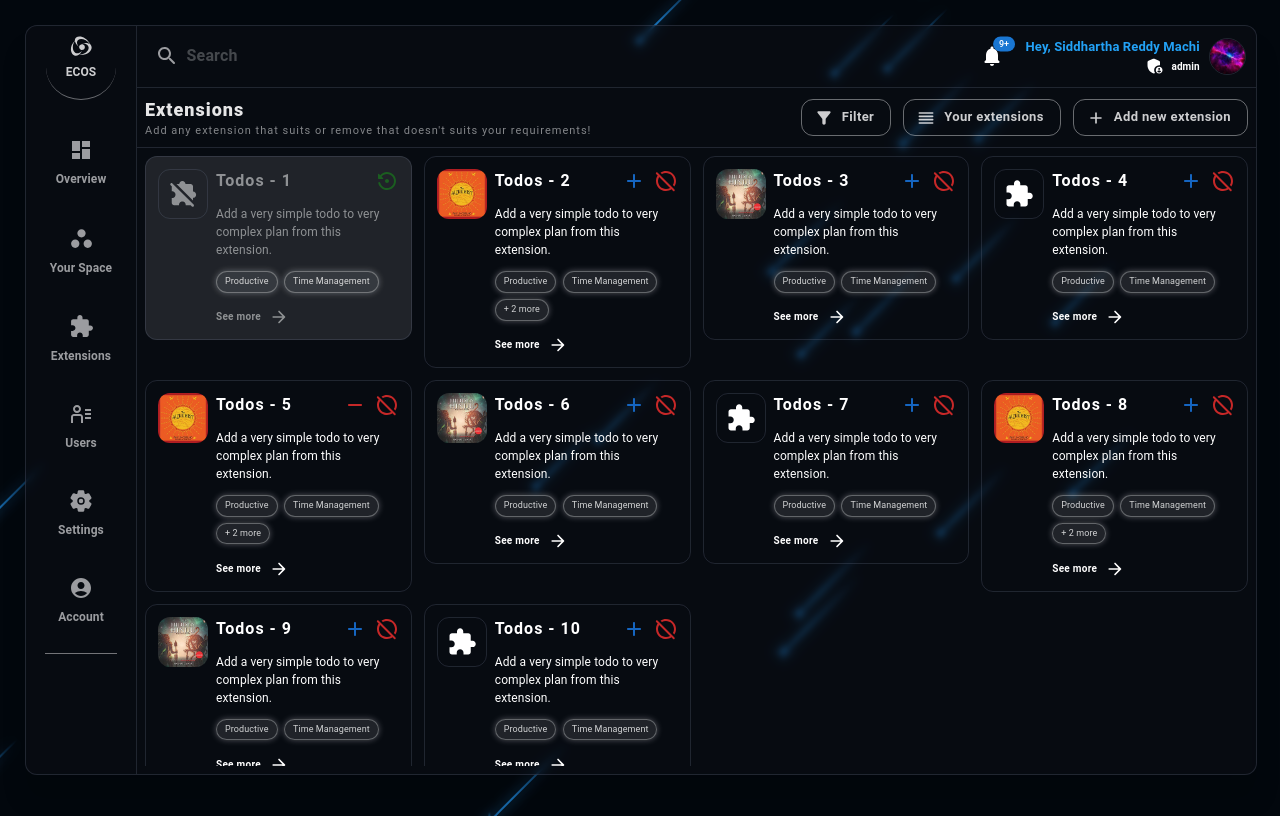
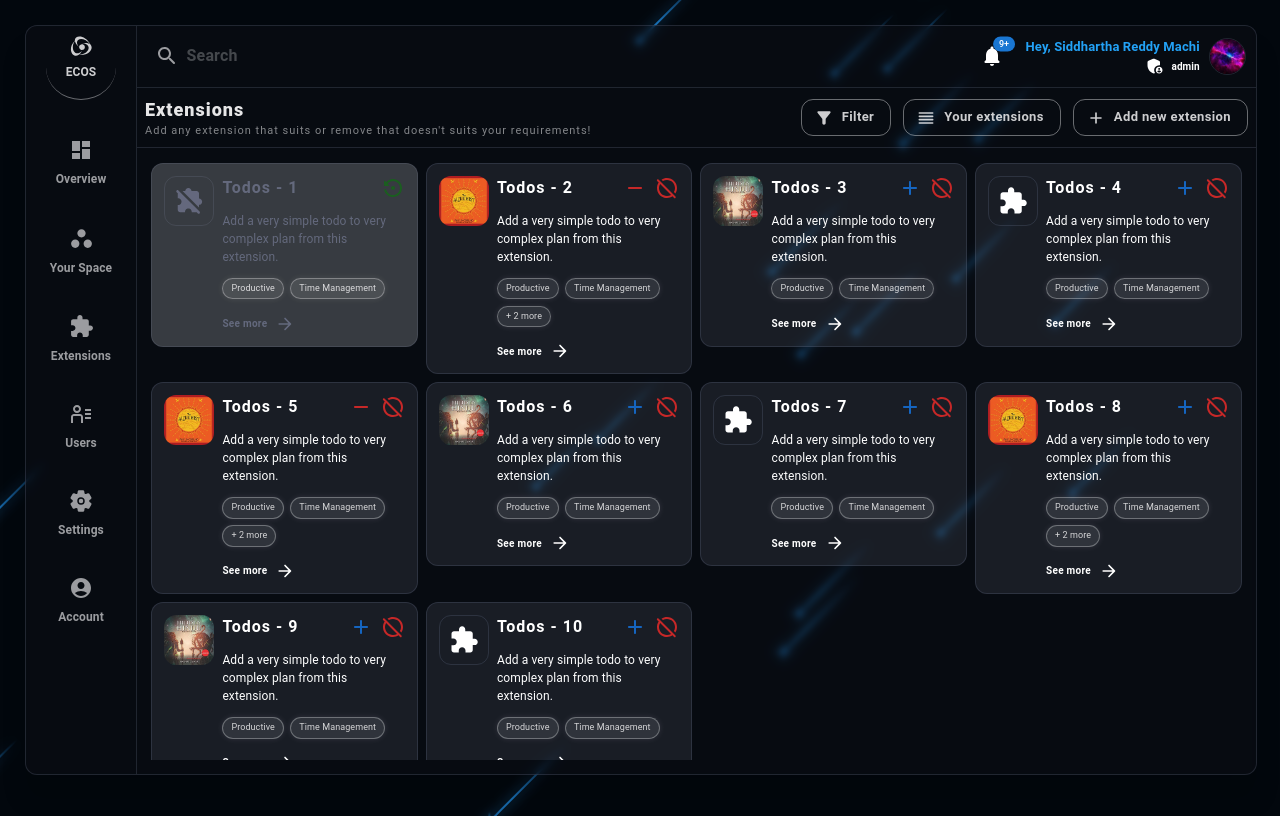
Before and after one commit to Siddhartha-machi/project-ecos, a React (Vite) app in the folder ecos-fe/: page /extensions/users in a window 1280 px wide. Built offline with nearby package versions, Linux system fonts and the light colour scheme; the HTML template or start-up script is replaced by a standard one.

Commit message:
Feat sidebar tooltip UI refactoring

```diff
--- a/ecos-fe/public/mocks/extensions.json
+++ b/ecos-fe/public/mocks/extensions.json
@@ -8,8 +8,8 @@
             "Time Management"
         ],
         "meta": {
-            "added": true,
-            "disabled": true
+            "disabled": true,
+            "added": false
         }
     },
     {
@@ -24,7 +24,7 @@
             "Office"
         ],
         "meta": {
-            "added": false
+            "added": true
         }
     },
     {
--- a/ecos-fe/src/atoms/AppAtoms.tsx
+++ b/ecos-fe/src/atoms/AppAtoms.tsx
@@ -20,7 +20,6 @@ import {
   extensionActionProps,
   listToolTipItemType,
   localHeaderProps,
-  messageToolTipProps,
 } from "../typeDefs/atom";
 import { chip, listToolTip, localHeader, toolTip } from "../styles/atom";
 import ErrorContainer from "../layout/ErrorContainer";
@@ -34,7 +33,7 @@ import {
 
 // Custom components
 const SimpleToolTip = ({ data }: { data: string }) => {
-  return <Typography sx={toolTip.text}>{data}</Typography>;
+  return <Typography sx={listToolTip.text}>{data}</Typography>;
 };
 
 export const MenuListToolTip = (props: listToolTipItemType) => {
@@ -46,17 +45,19 @@ export const MenuListToolTip = (props: listToolTipItemType) => {
 
   if (data.length < 1) {
     return (
-      <Box sx={toolTip.listContainer}>
-        <Box sx={toolTip.titleContainer}>
+      <Box sx={listToolTip.listContainer}>
+        <Box sx={listToolTip.titleContainer}>
           <Typography sx={toolTip.title}>{title}</Typography>
         </Box>
-        <Box sx={toolTip.emptyContent}>
-          <Typography sx={toolTip.fallbackMessage}>Nothing here!</Typography>
+        <Box sx={listToolTip.emptyContent}>
+          <Typography sx={listToolTip.fallbackMessage}>
+            Nothing here!
+          </Typography>
           {option && (
             <Button
               endIcon={option.Icon && <option.Icon />}
               onClick={option.action}
-              sx={toolTip.addButton}
+              sx={listToolTip.addButton}
             >
               {option.label}
             </Button>
@@ -66,31 +67,27 @@ export const MenuListToolTip = (props: listToolTipItemType) => {
     );
   }
   return (
-    <Box sx={toolTip.listContainer}>
-      <Box sx={toolTip.titleContainer}>
+    <Box sx={listToolTip.listContainer}>
+      <Box sx={listToolTip.titleContainer}>
         <Typography sx={toolTip.title}>{title}</Typography>
       </Box>
-      <Box sx={toolTip.content}>
+      <Box sx={listToolTip.content}>
         {data.map((item, index: number) => (
-          <Box key={`list-tip-${index}`} sx={toolTip.listItemContainer}>
+          <Box key={`list-tip-${index}`} sx={listToolTip.listItemContainer}>
             {item.image ? (
               <Box component={"img"} sx={listToolTip.img} src={item.image} />
             ) : (
               <ExtensionRoundedIcon sx={listToolTip.fallBackIcon} />
             )}
             <Typography sx={listToolTip.title}>{item.title}</Typography>
-            <ExtensionActions
-              privileged={admin}
-              data={item}
-              itemIndex={index}
-            />
+            <ExtensionActions privileged={admin} data={item} />
           </Box>
         ))}
         {option && (
           <Button
             startIcon={option.Icon && <option.Icon />}
             onClick={option.action}
-            sx={toolTip.addButton}
+            sx={listToolTip.addButton}
           >
             {option.label}
           </Button>
@@ -101,17 +98,17 @@ export const MenuListToolTip = (props: listToolTipItemType) => {
 };
 
 export const ExtensionActions = (props: extensionActionProps) => {
-  const { privileged, data, itemIndex } = props;
+  const { privileged, data } = props;
 
   const dispatch = useAppDispatch();
 
   const enableDisableHandler = React.useCallback(() => {
-    dispatch(toggleExtension(itemIndex));
-  }, [dispatch, itemIndex]);
+    dispatch(toggleExtension(data.id));
+  }, [dispatch, data.id]);
 
   const addRemoveHandler = React.useCallback(() => {
-    dispatch(toggleFromCollection(itemIndex));
-  }, [dispatch, itemIndex]);
+    dispatch(toggleFromCollection(data.id));
+  }, [dispatch, data.id]);
 
   return (
     <Box sx={listToolTip.actionsContainer}>
@@ -161,16 +158,6 @@ export const ExtensionActions = (props: extensionActionProps) => {
           </AppToolTip>
         ))}
     </Box>
-  );
-};
-
-export const MessageToolTip = (props: messageToolTipProps) => {
-  const { Icon, data } = props;
-
-  return (
-    <Typography>
-      {Icon && <Icon />} {data}
-    </Typography>
   );
 };
 
@@ -268,4 +255,7 @@ export const AppButton = styled(Button)({
     backgroundColor: "transparent",
     color: theme.white10,
   },
+  "&:disabled": {
+    color: theme.inactive,
+  },
 });
--- a/ecos-fe/src/global/theme.ts
+++ b/ecos-fe/src/global/theme.ts
@@ -1,9 +1,14 @@
 const theme = {
-  border: "1px solid rgba(113 119 144 / 25%)", //"1.5px solid rgba(255, 255, 255, 0.06)",
+  border: "1px solid rgba(113 119 144 / 25%)",
+  borderDark: "1px solid rgba(163 169 194 / 50%)",
   borderLight: "1px solid rgba(255,255,255,0.4)",
   blue: "#23a2f6",
-  mainBackground: "#0d1117",
+  mainBackground: "rgb(146 151 179 / 13%)",
   containerBackground: "#161b22",
+  inactive: "rgb(113 119 144 / 78%)",
+  main0: "rgb(126 131 159 / 8%)",
+  main1: "rgb(166 171 199 / 18%)",
+  main2: "rgb(186 191 219 / 23%)",
   white1: "rgba(255,255,255,0.1)",
   white2: "rgba(255,255,255,0.2)",
   white3: "rgba(255,255,255,0.3)",
--- a/ecos-fe/src/layout/Sidebar.tsx
+++ b/ecos-fe/src/layout/Sidebar.tsx
@@ -1,6 +1,6 @@
 import * as React from "react";
 
-import { Box, Divider, IconButton, Stack, Typography } from "@mui/material";
+import { Box, IconButton, Stack, Typography } from "@mui/material";
 import { MdDashboard } from "@react-icons/all-files/md/MdDashboard";
 import { IoSettings } from "@react-icons/all-files/io5/IoSettings";
 import { MdAccountCircle } from "@react-icons/all-files/md/MdAccountCircle";
@@ -120,7 +120,6 @@ export const Sidebar = () => {
             </AppToolTip>
           );
         })}
-        <Divider sx={{ backgroundColor: "rgba(255,255,255,0.5)" }} />
       </Stack>
     </Box>
   );
--- a/ecos-fe/src/pages/Extensions/Extensions.tsx
+++ b/ecos-fe/src/pages/Extensions/Extensions.tsx
@@ -51,7 +51,7 @@ const Extensions = () => {
     dispatch(
       loadExtensionsData({
         userExtensions: [
-          { id: "1", title: "Todos - 1", meta: { added: true } },
+          { id: "2", title: "Todos - 2", meta: { added: true } },
           { id: "5", title: "Todos - 5", meta: { added: true } },
         ],
         extensions: data,
@@ -76,7 +76,7 @@ const Extensions = () => {
       <Box sx={extensions.content}>
         <Grid
           container
-          spacing={{ xs: 1, md: 1.5 }}
+          spacing={{ xs: 1, md: 1 }}
           sx={{ overflow: "scroll" }}
         >
           {state.extensions.map((item, index) => {
@@ -110,7 +110,6 @@ const Extensions = () => {
                       <ExtensionActions
                         data={item}
                         privileged={admin}
-                        itemIndex={index}
                       />
                     </Box>
                     <Typography sx={extensions.description}>
@@ -119,6 +118,7 @@ const Extensions = () => {
                     <AppChips data={item.tags} maxChips={2} />
                     <AppButton
                       disableRipple
+                      disabled={disabled}
                       sx={extensions.seeMore}
                       endIcon={<ArrowForwardRoundedIcon />}
                     >
--- a/ecos-fe/src/styles/atom.ts
+++ b/ecos-fe/src/styles/atom.ts
@@ -4,96 +4,16 @@ import theme from "../global/theme";
 
 export const toolTip = createStyles({
   container: {
-    bgcolor: theme.black5,
-    boxShadow: `0 0 15px 0 ${theme.white1}`,
-    border: `1px solid ${theme.white5}`,
+    bgcolor: theme.main0,
+    border: theme.borderDark,
     borderRadius: APP_CONSTATNTS.borderRadius,
     p: 0,
-    backdropFilter: "blur(3px)",
+    backdropFilter: "blur(5px)",
     textAlign: "center",
-  },
-  listContainer: {
-    display: "flex",
-    flex: 1,
-    flexDirection: "column",
-    minWidth: "250px",
-    maxHeight: "300px",
-    overflow: "scroll",
-  },
-  item: {
-    textTransform: "none",
-    fontWeight: "bold",
-    color: theme.white10,
-    "&:Hover": {
-      bgcolor: "transparent",
-    },
-    zIndex: 0,
   },
   title: {
     fontSize: "14px",
     fontWeight: "bold",
-  },
-  titleContainer: {
-    display: "flex",
-    justifyContent: "center",
-    width: "100%",
-    py: 1,
-    bgcolor: theme.white5,
-    borderRadius: APP_CONSTATNTS.borderRadius,
-    borderBottomLeftRadius: 0,
-    borderBottomRightRadius: 0,
-    position: "sticky",
-    top: 0,
-    backdropFilter: "blur(3px)",
-    zIndex: 2000,
-  },
-  text: {
-    p: "3px 12px",
-    fontSize: "12px",
-    fontWeight: "bold",
-  },
-  fallbackMessage: {
-    fontSize: "12px",
-    fontWeight: "bold",
-    color: theme.white8,
-    my: 2,
-  },
-  listItemContainer: {
-    display: "flex",
-    alignItems: "center",
-    justifyContent: "space-between",
-    p: "6px 10px",
-    mx: 1.5,
-    border: "1px solid transparent",
-    borderRadius: APP_CONSTATNTS.borderRadius,
-    "&:Hover": {
-      border: "1px solid #fff",
-      boxShadow: `0 0 6px 0 ${theme.black1}`,
-    },
-  },
-  content: {
-    display: "flex",
-    flexDirection: "column",
-    gap: 1,
-    my: 1.5,
-  },
-  emptyContent: {
-    display: "flex",
-    flexDirection: "column",
-    my: 1,
-    alignItems: "center",
-    justifyContent: "center",
-  },
-  addButton: {
-    fontSize: "12px",
-    textTransform: "none",
-    fontWeight: "bold",
-    p: 0,
-    mb: 1,
-    "&:Hover": {
-      color: theme.white10,
-      bgcolor: "transparent",
-    },
   },
 });
 
@@ -102,7 +22,8 @@ export const localHeader = createStyles({
     display: "flex",
     alignItems: "center",
     justifyContent: "space-between",
-    p: "8px",
+    py: "8px",
+    px: 1,
     gap: 1,
     borderBottom: theme.border,
   },
@@ -140,7 +61,7 @@ export const localHeader = createStyles({
 export const chip = createStyles({
   item: {
     borderRadius: APP_CONSTATNTS.borderRadius,
-    boxShadow: `0 0 6px 0 ${theme.white3}`,
+    boxShadow: `0 0 6px 0 ${theme.white1}`,
     border: `1px solid ${theme.white3}`,
     color: theme.white8,
     bgcolor: theme.white1,
@@ -155,6 +76,14 @@ export const chip = createStyles({
 });
 
 export const listToolTip = createStyles({
+  listContainer: {
+    display: "flex",
+    flex: 1,
+    flexDirection: "column",
+    minWidth: "250px",
+    maxHeight: "300px",
+    overflow: "scroll",
+  },
   actionsContainer: {
     display: "flex",
     alignItems: "center",
@@ -176,8 +105,7 @@ export const listToolTip = createStyles({
     fontSize: "20px",
     p: "6px",
     borderRadius: APP_CONSTATNTS.borderRadius,
-    boxShadow: `0 0 6px 0 ${theme.black5}`,
-    border: `1px solid ${theme.black10}`,
+    border: theme.border,
     color: theme.white3,
   },
   title: {
@@ -185,4 +113,67 @@ export const listToolTip = createStyles({
     fontWeight: "bold",
     letterSpacing: 1,
   },
+  titleContainer: {
+    display: "flex",
+    justifyContent: "center",
+    width: "100%",
+    py: 1,
+    bgcolor: theme.main2,
+    borderRadius: APP_CONSTATNTS.borderRadius,
+    borderBottomLeftRadius: 0,
+    borderBottomRightRadius: 0,
+    position: "sticky",
+    top: 0,
+    backdropFilter: "blur(3px)",
+    zIndex: 2000,
+  },
+  text: {
+    p: "3px 12px",
+    fontSize: "12px",
+    fontWeight: "bold",
+  },
+  fallbackMessage: {
+    fontSize: "12px",
+    fontWeight: "bold",
+    color: theme.white8,
+    my: 2,
+  },
+  listItemContainer: {
+    display: "flex",
+    alignItems: "center",
+    justifyContent: "space-between",
+    p: "6px 10px",
+    mx: 1.5,
+    border: "1px solid transparent",
+    borderRadius: APP_CONSTATNTS.borderRadius,
+    "&:Hover": {
+      bgcolor: theme.mainBackground,
+      border: theme.borderDark,
+      boxShadow: `0 0 16px 0 ${theme.black3}`,
+    },
+  },
+  content: {
+    display: "flex",
+    flexDirection: "column",
+    gap: 1,
+    my: 1.5,
+  },
+  emptyContent: {
+    display: "flex",
+    flexDirection: "column",
+    my: 1,
+    alignItems: "center",
+    justifyContent: "center",
+  },
+  addButton: {
+    fontSize: "12px",
+    textTransform: "none",
+    fontWeight: "bold",
+    p: 0,
+    mb: 1,
+    "&:Hover": {
+      color: theme.white10,
+      bgcolor: "transparent",
+    },
+  },
 });
--- a/ecos-fe/src/styles/extensions.ts
+++ b/ecos-fe/src/styles/extensions.ts
@@ -11,20 +11,20 @@ export const extensions = createStyles({
   content: {
     display: "flex",
     overflow: "scroll",
-    p: 1,
+    m: 1.8,
   },
   item: ({ check }: stylesFuncProps) => ({
     display: "flex",
-    bgcolor: check ? theme.white1 : "transparent", //"rgb(146 151 179 / 13%)",
+    bgcolor: check ? theme.white2 : theme.mainBackground,
     borderRadius: APP_CONSTATNTS.borderRadius,
     gap: 1,
-    color: check ? theme.white5 : theme.white10,
+    color: check ? theme.inactive : theme.white10,
     p: 1.5,
     zIndex: 2000,
     transition: "0.3s ease",
     border: theme.border,
     "&:Hover": {
-      bgcolor: check ? theme.white1 : "rgb(146 151 179 / 13%)",
+      bgcolor: check ? theme.white2 : theme.main0,
     },
   }),
   img: ({ check }: stylesFuncProps) => ({
--- a/ecos-fe/src/styles/layout.ts
+++ b/ecos-fe/src/styles/layout.ts
@@ -51,10 +51,10 @@ export const layout = createStyles({
     fontWeight: "bold",
     borderRadius: "5px",
     "&:hover": {
-      bgcolor: "rgb(146 151 179 / 13%)",
+      bgcolor: theme.mainBackground,
     },
     "&.Mui-focused": {
-      bgcolor: "rgb(146 151 179 / 13%)",
+      bgcolor: theme.mainBackground,
     },
   },
   notifications: {
--- a/ecos-fe/src/typeDefs/atom.d.ts
+++ b/ecos-fe/src/typeDefs/atom.d.ts
@@ -44,13 +44,7 @@ export interface listToolTipItemType {
 export interface extensionActionProps {
   data: extensionType;
   privileged: boolean;
-  itemIndex: number;
 }
-
-export type messageToolTipProps = {
-  Icon?: React.ElementType;
-  data: string;
-};
 
 export type sidebarItemType = {
   label: string;
```
Also changed, not shown: ecos-fe/src/redux/slices/extensionSlice.ts (+32 -15 lines).
